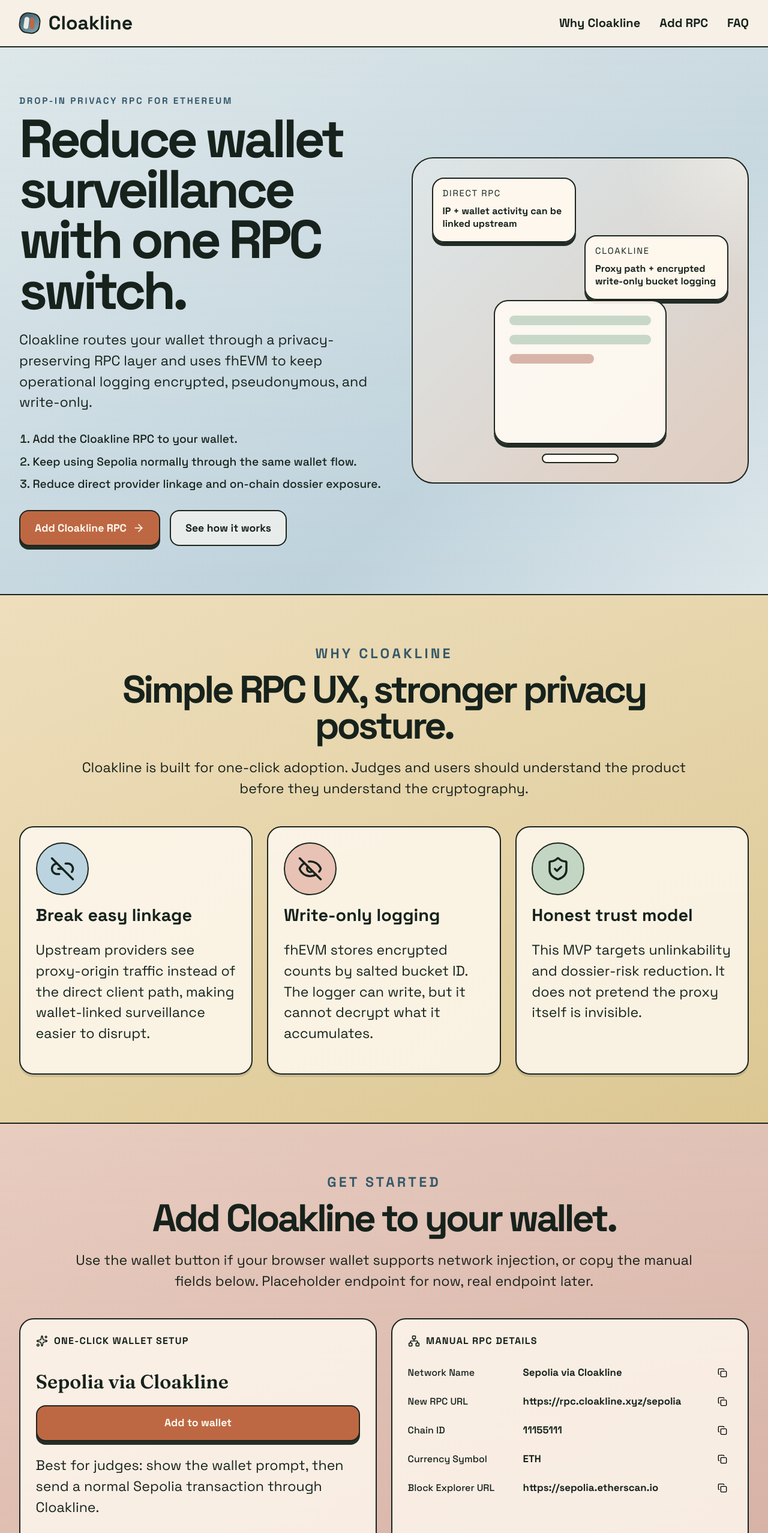
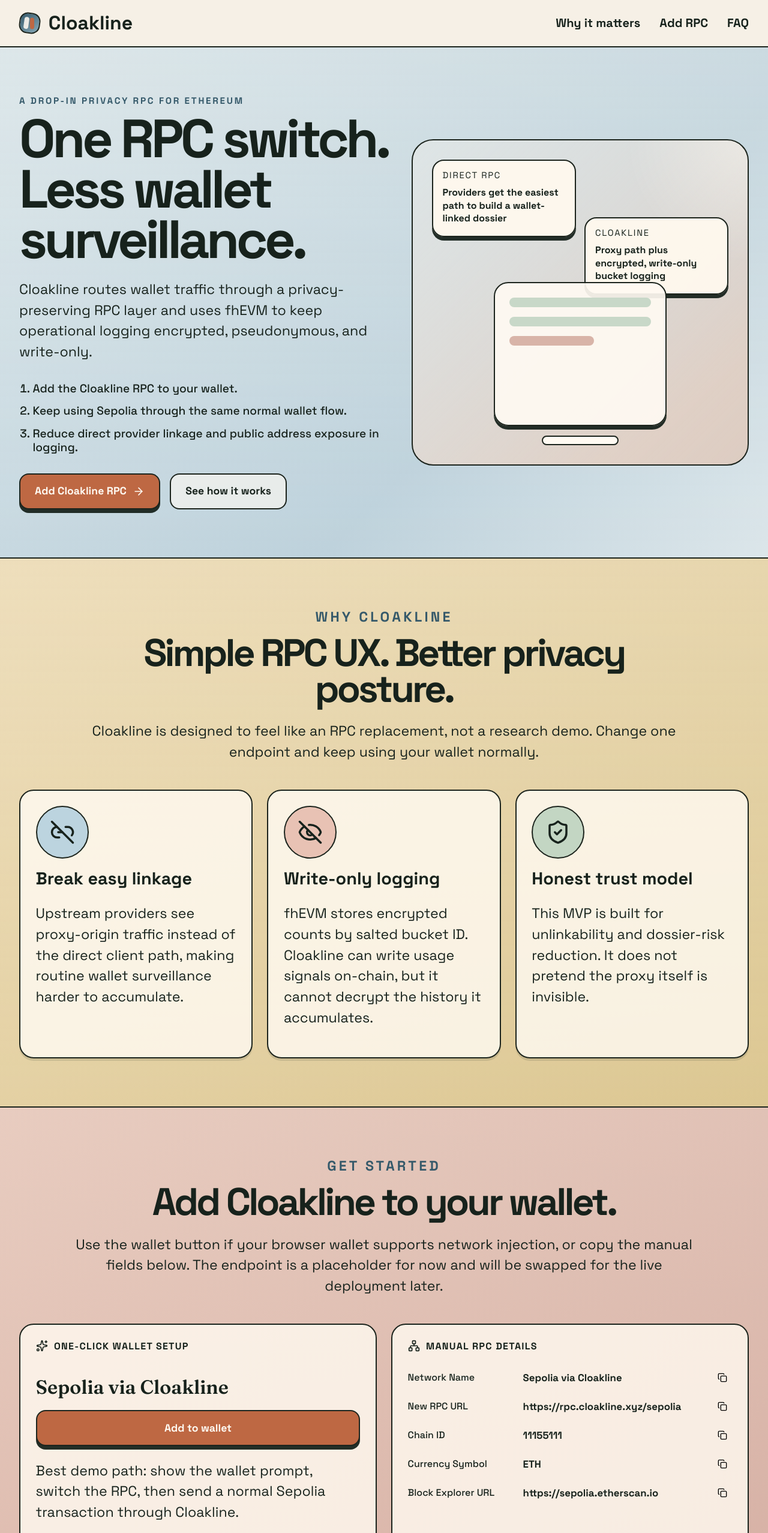
Before and after one commit to MihRazvan/pl_genesis_hackathon, a React (Vite) app in the folder site/: page / in a window 1280 px wide. Shown: the top 2555 px of the page at 60% size. Built offline with nearby package versions, Linux system fonts and the light colour scheme.

Commit message:
Refine FAQ and hero section text in App.tsx for clarity and consistency. Update questions to better reflect the functionality of Cloakline, enhance descriptions for improved user understanding, and adjust navigation labels for better user experience.

```diff
--- a/site/src/App.tsx
+++ b/site/src/App.tsx
@@ -31,27 +31,27 @@
 
 const faqs = [
   {
-    question: "What does Cloakline actually do?",
+    question: "What does Cloakline do?",
     answer:
       "Cloakline is a drop-in Ethereum RPC that sits between your wallet and the upstream provider. It reduces direct provider-side linkage and writes selected usage signals on-chain as encrypted counts tied to salted pseudonymous bucket IDs."
   },
   {
-    question: "What is protected?",
+    question: "What does Cloakline protect?",
     answer:
-      "Upstream providers no longer see the direct client-to-provider connection, and the on-chain logging layer does not store raw wallet addresses. Logged counts are encrypted and the logger is write-only."
+      "Upstream providers no longer see the direct client-to-provider path, and the on-chain logging layer does not store raw wallet addresses. Logged counts are encrypted and the logger is write-only."
   },
   {
-    question: "What is not protected?",
+    question: "What does Cloakline not protect?",
     answer:
       "The Cloakline proxy still sees live metadata while forwarding requests. This MVP is about unlinkability and dossier-risk reduction, not full anonymity."
   },
   {
-    question: "Why use Zama here?",
+    question: "Why is Zama fhEVM part of the design?",
     answer:
       "fhEVM gives us encrypted on-chain counters and access control. Cloakline can write operational data on-chain, but it cannot decrypt the accumulated history later."
   },
   {
-    question: "Is this a new wallet?",
+    question: "Do I need a new wallet?",
     answer:
       "No. The goal is one-click adoption: add one RPC endpoint to your existing wallet and keep the normal flow."
   }
@@ -105,7 +105,7 @@
           <span className="brand-text">Cloakline</span>
         </a>
         <nav className="topnav" aria-label="Primary">
-          <a href="#benefits">Why Cloakline</a>
+          <a href="#benefits">Why it matters</a>
           <a href="#get-started">Add RPC</a>
           <a href="#faq">FAQ</a>
         </nav>
@@ -114,16 +114,16 @@
       <main>
         <section className="hero section-blue" id="hero">
           <div className="hero-copy">
-            <p className="eyebrow">Drop-in privacy RPC for Ethereum</p>
-            <h1>Reduce wallet surveillance with one RPC switch.</h1>
+            <p className="eyebrow">A drop-in privacy RPC for Ethereum</p>
+            <h1>One RPC switch. Less wallet surveillance.</h1>
             <p className="hero-text">
-              Cloakline routes your wallet through a privacy-preserving RPC layer and uses fhEVM
-              to keep operational logging encrypted, pseudonymous, and write-only.
+              Cloakline routes wallet traffic through a privacy-preserving RPC layer and uses
+              fhEVM to keep operational logging encrypted, pseudonymous, and write-only.
             </p>
             <ol className="hero-steps">
               <li>Add the Cloakline RPC to your wallet.</li>
-              <li>Keep using Sepolia normally through the same wallet flow.</li>
-              <li>Reduce direct provider linkage and on-chain dossier exposure.</li>
+              <li>Keep using Sepolia through the same normal wallet flow.</li>
+              <li>Reduce direct provider linkage and public address exposure in logging.</li>
             </ol>
             <div className="hero-actions">
               <a className="button button-primary" href="#get-started">
@@ -141,11 +141,11 @@
             <div className="hero-panel">
               <div className="hero-card hero-card-left">
                 <p>Direct RPC</p>
-                <strong>IP + wallet activity can be linked upstream</strong>
+                <strong>Providers get the easiest path to build a wallet-linked dossier</strong>
               </div>
               <div className="hero-card hero-card-right">
                 <p>Cloakline</p>
-                <strong>Proxy path + encrypted write-only bucket logging</strong>
+                <strong>Proxy path plus encrypted, write-only bucket logging</strong>
               </div>
               <div className="hero-device">
                 <div className="hero-device-screen">
@@ -162,10 +162,10 @@
         <section className="benefits section-yellow" id="benefits">
           <div className="section-head">
             <p className="eyebrow">Why Cloakline</p>
-            <h2>Simple RPC UX, stronger privacy posture.</h2>
+            <h2>Simple RPC UX. Better privacy posture.</h2>
             <p>
-              Cloakline is built for one-click adoption. Judges and users should understand the
-              product before they understand the cryptography.
+              Cloakline is designed to feel like an RPC replacement, not a research demo. Change
+              one endpoint and keep using your wallet normally.
             </p>
           </div>
           <div className="benefit-grid">
@@ -176,7 +176,7 @@
               <h3>Break easy linkage</h3>
               <p>
                 Upstream providers see proxy-origin traffic instead of the direct client path,
-                making wallet-linked surveillance easier to disrupt.
+                making routine wallet surveillance harder to accumulate.
               </p>
             </article>
             <article className="benefit-card">
@@ -185,8 +185,8 @@
               </div>
               <h3>Write-only logging</h3>
               <p>
-                fhEVM stores encrypted counts by salted bucket ID. The logger can write, but it
-                cannot decrypt what it accumulates.
+                fhEVM stores encrypted counts by salted bucket ID. Cloakline can write usage
+                signals on-chain, but it cannot decrypt the history it accumulates.
               </p>
             </article>
             <article className="benefit-card">
@@ -195,8 +195,8 @@
               </div>
               <h3>Honest trust model</h3>
               <p>
-                This MVP targets unlinkability and dossier-risk reduction. It does not pretend the
-                proxy itself is invisible.
+                This MVP is built for unlinkability and dossier-risk reduction. It does not
+                pretend the proxy itself is invisible.
               </p>
             </article>
           </div>
@@ -208,7 +208,8 @@
             <h2>Add Cloakline to your wallet.</h2>
             <p>
               Use the wallet button if your browser wallet supports network injection, or copy the
-              manual fields below. Placeholder endpoint for now, real endpoint later.
+              manual fields below. The endpoint is a placeholder for now and will be swapped for
+              the live deployment later.
             </p>
           </div>
           <div className="starter-grid">
@@ -222,8 +223,8 @@
                 Add to wallet
               </button>
               <p className="starter-note">
-                Best for judges: show the wallet prompt, then send a normal Sepolia transaction
-                through Cloakline.
+                Best demo path: show the wallet prompt, switch the RPC, then send a normal Sepolia
+                transaction through Cloakline.
               </p>
               {walletState ? <p className="status-note">{walletState}</p> : null}
             </article>
@@ -259,7 +260,7 @@
         <section className="details section-ivory" id="details">
           <div className="section-head narrow">
             <p className="eyebrow">Trust model</p>
-            <h2>What changes when requests flow through Cloakline?</h2>
+            <h2>What changes when traffic flows through Cloakline?</h2>
           </div>
           <div className="details-grid">
             <article className="details-panel">
@@ -275,7 +276,7 @@
               <ul>
                 <li>The proxy still sees live metadata while forwarding requests.</li>
                 <li>This MVP does not provide full anonymity or transport obfuscation.</li>
-                <li>Wallet analytics outside the RPC path remain outside Cloakline’s control.</li>
+                <li>Wallet analytics outside the RPC path remain outside Cloakline&apos;s control.</li>
               </ul>
             </article>
           </div>
@@ -284,7 +285,7 @@
         <section className="faq section-mint" id="faq">
           <div className="section-head narrow">
             <p className="eyebrow">FAQ</p>
-            <h2>Questions judges will probably ask.</h2>
+            <h2>Questions judges will probably ask first.</h2>
           </div>
           <div className="faq-list">
             {faqs.map((item) => (
```
